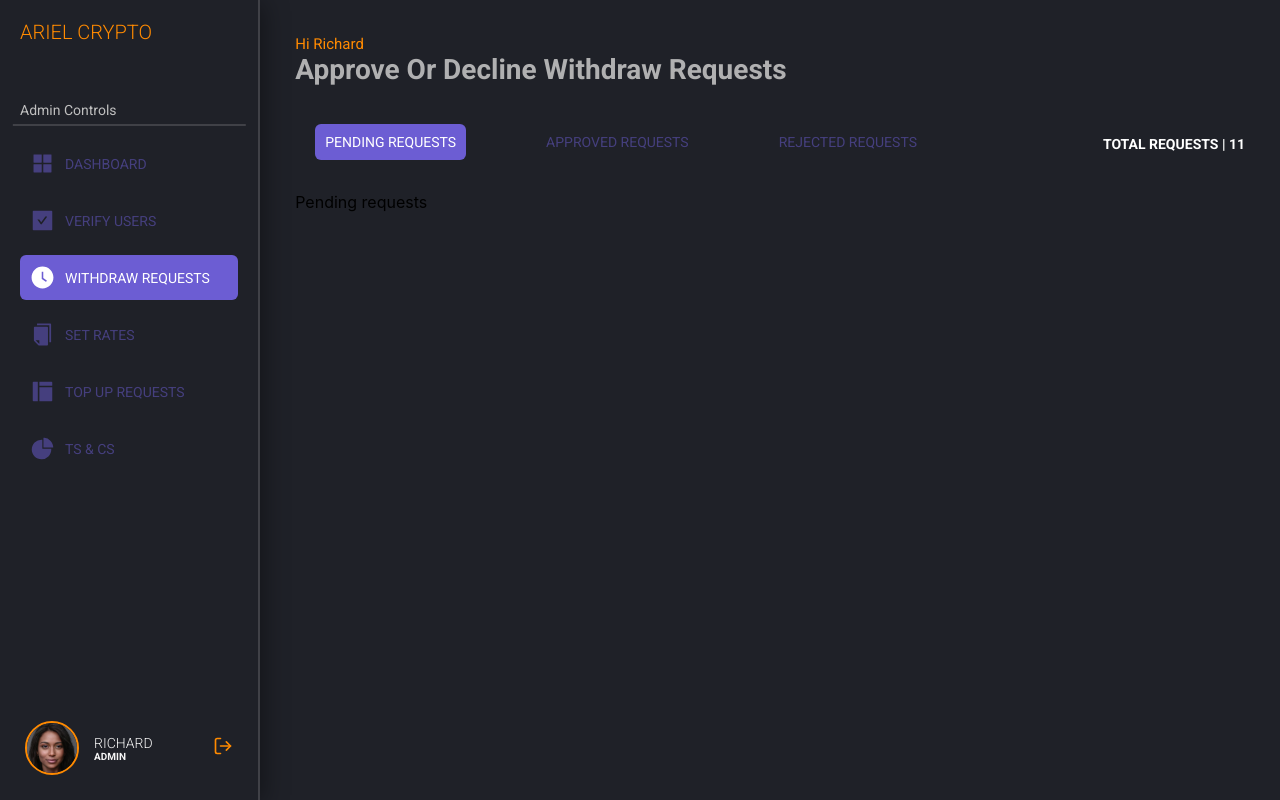
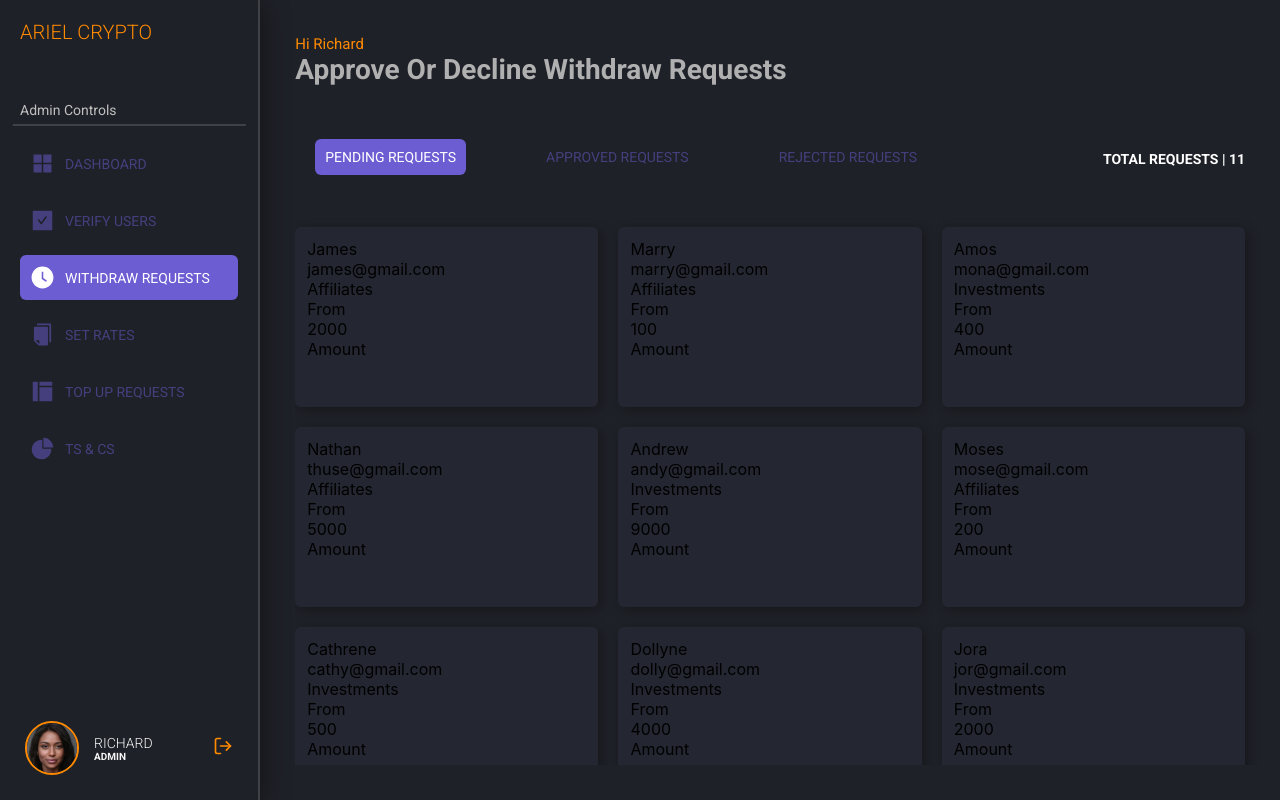
Before and after one commit to DrRichadams/alrican_token_project, a React (Create React App) app: page /admin_dash/withdraw_requests/pending_requests in a window 1280 px wide. Built offline with nearby package versions, Linux system fonts and the light colour scheme; no server answers.

Commit message:
Periodic commi

```diff
--- a/src/App.js
+++ b/src/App.js
@@ -1,4 +1,5 @@
 import React, { useState, useEffect } from 'react';
+import styled from 'styled-components';
 import { Routes, Route, Link } from "react-router-dom"
 
 import './index.css';
@@ -59,7 +60,7 @@ function App() {
   const [ isLoading, setIsLoading ] = useState(false)
   if(isLoading) return <Spinner />
   return (
-    <div className="App">
+    <AppContainer>
       <AuthContextProvider>
         <Routes>
             <Route path='/' element={<HomePage />} />
@@ -112,7 +113,7 @@ function App() {
                 <Route path='history' element={<TopUpHistory />} />
               </Route>
               <Route path="terms_conditions" element={<Terms_Conditions />}>
-                <Route path="" element={<AdminRouter routeto="trust_coins" />} />
+                <Route path="" element={<AdminRouter routeto="trust_coins " />} />
                 <Route path='trust_coins' element={<TsAndCsForCoins />} />
                 <Route path='affiliates' element={<TsAndCsForAffiliates />} />
               </Route>
@@ -121,8 +122,13 @@ function App() {
         </Routes>
         <LogoutModal />
       </AuthContextProvider>
-    </div>
+    </AppContainer>
   );
 }
 
+const AppContainer = styled.div`
+  width: 100%;
+  height: 100%;
+`;
+
 export default App;
--- a/src/DashboardAdmin/comps/PendingRequests.js
+++ b/src/DashboardAdmin/comps/PendingRequests.js
@@ -1,11 +1,58 @@
-import React from 'react'
+import React from 'react';
+import styled from 'styled-components';
+import { WITHDRAWAL_HISTORY } from '../../constants/DATA';
 
 const PendingRequests = () => {
+  // const pending_requests = WITHDRAWAL_HISTORY.filter(item=>item.status==='pending');
+  const pending_requests = WITHDRAWAL_HISTORY;
   return (
-    <div>
-      Pending requests
-    </div>
+    <>
+      {
+        pending_requests.map(item=>(
+          <RequestBox>
+            <RequestItem>{item.name}</RequestItem>
+            <RequestItem>{item.email}</RequestItem>
+            <NatureOfRequest>
+              <FromBox>
+                <RequestItem>{item.from}</RequestItem>
+                <RequestTitle>From</RequestTitle>
+              </FromBox>
+              <AmountBox>
+                <RequestItem>{item.amount}</RequestItem>
+                <RequestTitle>Amount</RequestTitle>
+              </AmountBox>
+            </NatureOfRequest>
+          </RequestBox>
+        ))
+      }
+    </>
   )
 }
 
+
+export const RequestTitle = styled.p`
+  margin: 0;
+`;
+export const AmountBox = styled.div`
+
+`;
+export const FromBox = styled.div`
+
+`;
+export const NatureOfRequest = styled.div`
+
+`;
+export const RequestItem = styled.p`
+  margin: 0;
+`;
+export const RequestBox = styled.div`
+  background-color: #242731;
+  /* height: 100px; */
+  box-sizing: border-box;
+  padding: 12px;
+  border-radius: 6px;
+  /* margin: 15px; */
+  box-shadow: 3px 3px 12px rgba(0,0,0,0.3);
+`;
+
 export default PendingRequests
--- a/src/DashboardAdmin/features/PageMenus.js
+++ b/src/DashboardAdmin/features/PageMenus.js
@@ -41,6 +41,7 @@ const PageMenus = ({place}) => {
                 <ControlsContainer>
                     <MenuBtn title="Trust coin rate" active={location.pathname.includes("trust_coin_rate")} link="" clickable={() => navigate("trust_coin_rate")} />
                     <MenuBtn title="Affiliates fee" active={location.pathname.includes("affiliates_fee")} link="" clickable={() => navigate("affiliates_fee")} />
+                    <MenuBtn title="Wallet Addresses" active={location.pathname.includes("affiliates_fee")} link="" clickable={() => navigate("affiliates_fee")} />
                 </ControlsContainer>
                 {/* <AllAccountsBadge>Total requests | {USERS.length}</AllAccountsBadge> */}
               </Menu>
--- a/src/DashboardAdmin/pages/Dashboard.js
+++ b/src/DashboardAdmin/pages/Dashboard.js
@@ -8,6 +8,7 @@ const Dashboard = () => {
   return (
     <div>
         <PageTitles name="Richard" location="Dashboard" />
+        Users and values in their different accounts
     </div>
   )
 }
--- a/src/DashboardAdmin/pages/WithdrawRequests.js
+++ b/src/DashboardAdmin/pages/WithdrawRequests.js
@@ -7,12 +7,34 @@ import PageMenus from '../features/PageMenus';
 
 const WithdrawRequests = () => {
   return (
-    <div>
+    <WithdrawRequestsContainer>
       <PageTitles name="Richard" location="Approve or decline withdraw requests" />
       <PageMenus place="withdraw_requests" />
-      <Outlet />
-    </div>
+      <OutletContainer>
+        <Outlet />
+      </OutletContainer>
+    </WithdrawRequestsContainer>
   )
 }
 
+export const OutletContainer = styled.div`
+  overflow-y: scroll;
+  width: 100%;
+  height: 100%;
+  padding-right: 20px;
+  padding-top: 20px;
+  padding-bottom: 20px;
+  display: grid;
+  grid-template-columns: repeat(auto-fit, minmax(240px, 1fr));
+  grid-auto-rows: 180px;
+  gap: 20px;
+`;
+export const WithdrawRequestsContainer = styled.div`
+  /* overflow: hidden; */
+  display: flex;
+  flex-direction: column;
+  width: 100%;
+  height: 100%;
+`;
+
 export default WithdrawRequests
--- a/src/constants/DATA.js
+++ b/src/constants/DATA.js
@@ -107,15 +107,15 @@ export const MONTHLY_EARNING = [
 ]
 
 export const WITHDRAWAL_HISTORY = [
-    { id: 1, from: "Affiliates", amount: 2000, date_of_request: "29/06/22", date_of_reception: "01/07/22", status: "approved" },
-    { id: 2, from: "Affiliates", amount: 100, date_of_request: "29/06/22", date_of_reception: "01/07/22", status: "pending" },
-    { id: 3, from: "Investments", amount: 400, date_of_request: "29/06/22", date_of_reception: "01/07/22", status: "pending" },
-    { id: 4, from: "Affiliates", amount: 5000, date_of_request: "29/06/22", date_of_reception: "01/07/22", status: "rejected" },
-    { id: 5, from: "Investments", amount: 9000, date_of_request: "29/06/22", date_of_reception: "01/07/22", status: "pending" },
-    { id: 6, from: "Affiliates", amount: 200, date_of_request: "29/06/22", date_of_reception: "01/07/22", status: "approved" },
-    { id: 7, from: "Investments", amount: 500, date_of_request: "29/06/22", date_of_reception: "01/07/22", status: "approved" },
-    { id: 8, from: "Investments", amount: 4000, date_of_request: "29/06/22", date_of_reception: "01/07/22", status: "rejected" },
-    { id: 9, from: "Investments", amount: 2000, date_of_request: "29/06/22", date_of_reception: "01/07/22", status: "approved" },
-    { id: 10, from: "Affiliates", amount: 7000, date_of_request: "29/06/22", date_of_reception: "01/07/22", status: "pending" },
-    { id: 11, from: "Investments", amount: 20000, date_of_request: "29/06/22", date_of_reception: "01/07/22", status: "pending" },
+    { id: 1, from: "Affiliates", amount: 2000, date_of_request: "29/06/22", date_of_reception: "01/07/22", status: "approved", name: "James", surname: "Gordon", email: "james@gmail.com" },
+    { id: 2, from: "Affiliates", amount: 100, date_of_request: "29/06/22", date_of_reception: "01/07/22", status: "pending", name: "Marry", surname: "Magdalene", email: "marry@gmail.com" },
+    { id: 3, from: "Investments", amount: 400, date_of_request: "29/06/22", date_of_reception: "01/07/22", status: "pending", name: "Amos", surname: "Monach", email: "mona@gmail.com" },
+    { id: 4, from: "Affiliates", amount: 5000, date_of_request: "29/06/22", date_of_reception: "01/07/22", status: "rejected", name: "Nathan", surname: "Thuse", email: "thuse@gmail.com" },
+    { id: 5, from: "Investments", amount: 9000, date_of_request: "29/06/22", date_of_reception: "01/07/22", status: "pending", name: "Andrew", surname: "Jones", email: "andy@gmail.com" },
+    { id: 6, from: "Affiliates", amount: 200, date_of_request: "29/06/22", date_of_reception: "01/07/22", status: "approved", name: "Moses", surname: "Chrone", email: "mose@gmail.com", },
+    { id: 7, from: "Investments", amount: 500, date_of_request: "29/06/22", date_of_reception: "01/07/22", status: "approved", name: "Cathrene", surname: "Dunes", email: "cathy@gmail.com" },
+    { id: 8, from: "Investments", amount: 4000, date_of_request: "29/06/22", date_of_reception: "01/07/22", status: "rejected", name: "Dollyne", surname: "Parton", email: "dolly@gmail.com" },
+    { id: 9, from: "Investments", amount: 2000, date_of_request: "29/06/22", date_of_reception: "01/07/22", status: "approved", name: "Jora", surname: "Momont", email: "jor@gmail.com" },
+    { id: 10, from: "Affiliates", amount: 7000, date_of_request: "29/06/22", date_of_reception: "01/07/22", status: "pending", name: "Tessa", surname: "Nowa", email: "tess@gmail.com" },
+    { id: 11, from: "Investments", amount: 20000, date_of_request: "29/06/22", date_of_reception: "01/07/22", status: "pending", name: "Theresa", surname: "Mecko", email: "resa@gmail.com" },
 ];
```
